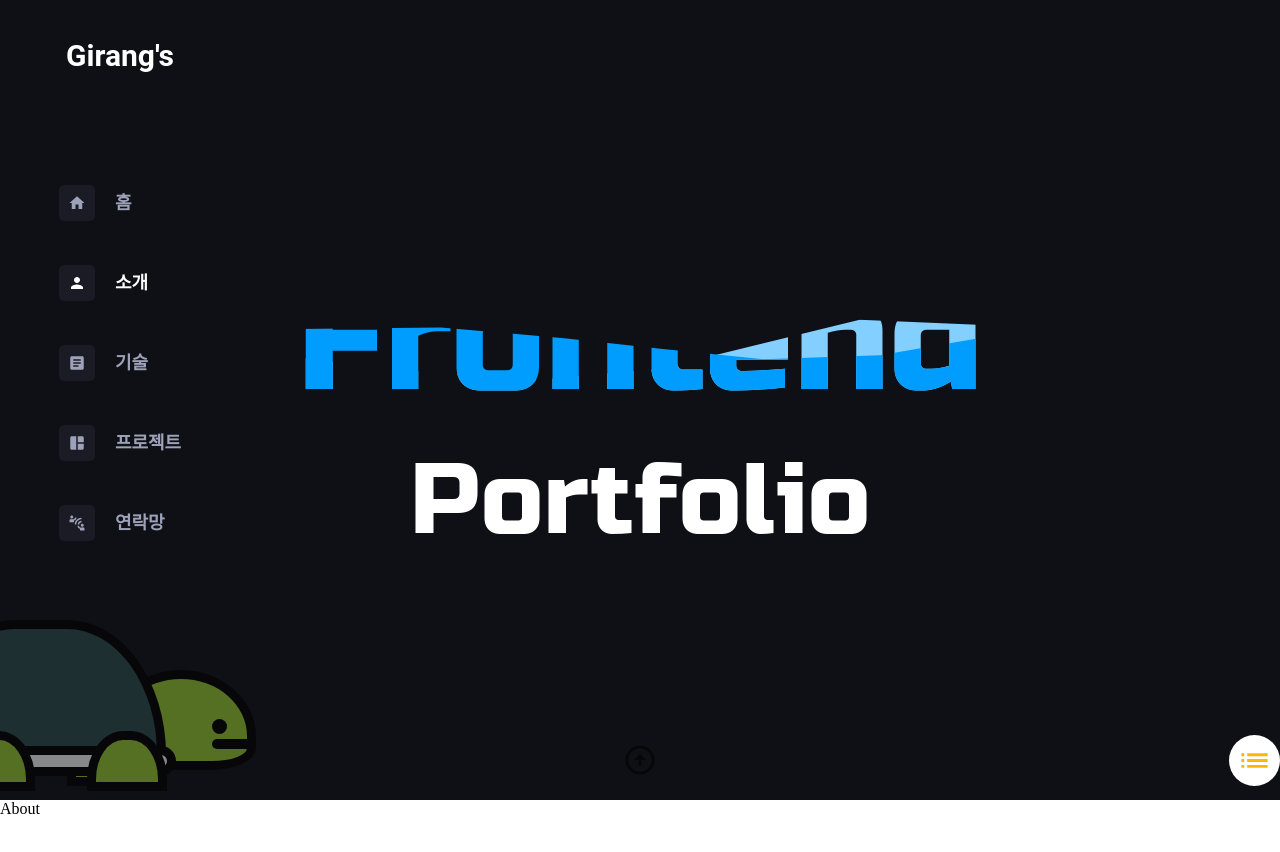
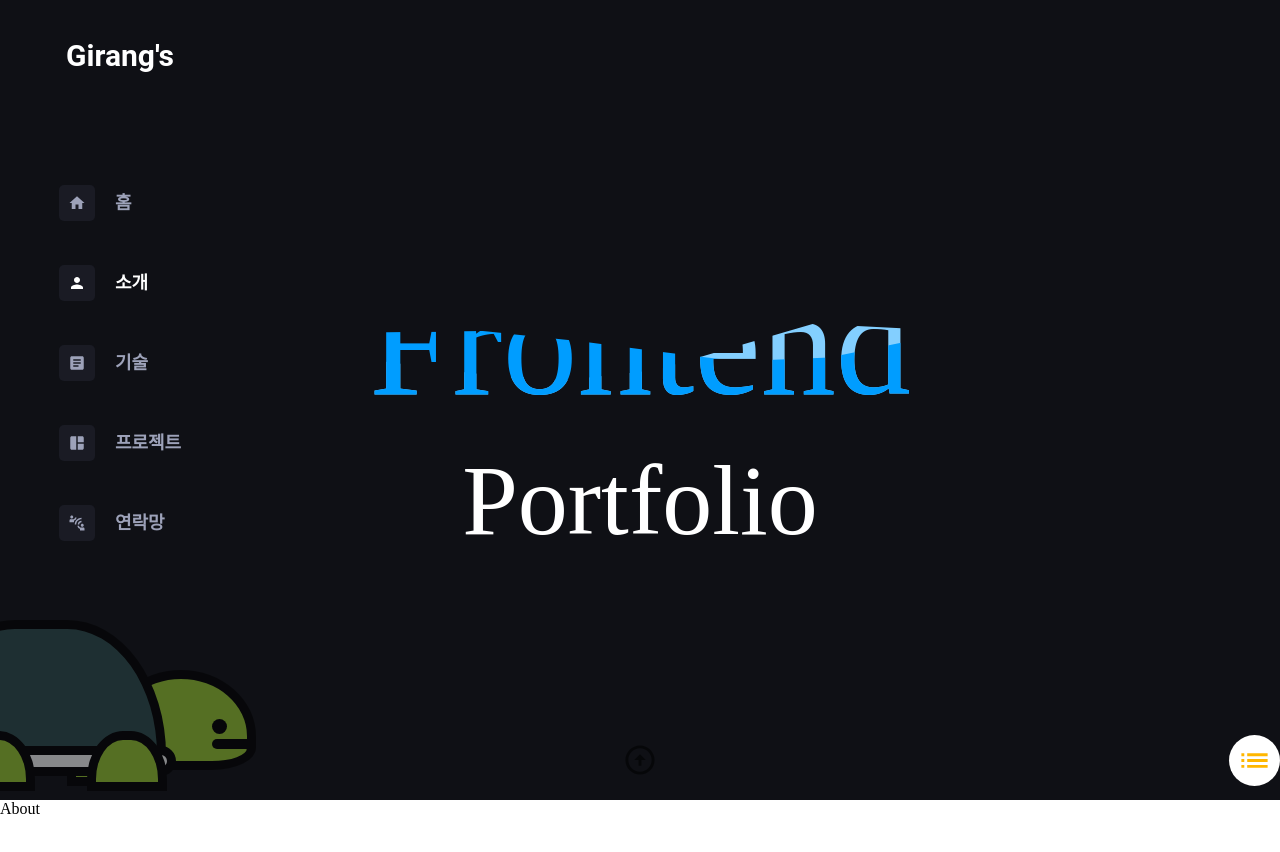
Before and after one commit to choigirang/portfolio, a React (Create React App) app: page /about in a window 1280 px wide. Shown: the top 852 px of the page. Built offline with nearby package versions, Linux system fonts and the light colour scheme.

Commit message:
style: add font SCoreDream

```diff
--- a/src/styles/global.css
+++ b/src/styles/global.css
@@ -1,5 +1,84 @@
-@import url('https://fonts.googleapis.com/css2?family=Russo+One&display=swap');
-
+@font-face {
+  font-family: 'SCoreDream';
+  font-weight: 100;
+  font-style: normal;
+  src:
+    url(https://cdn.jsdelivr.net/gh/webfontworld/SCoreDream/SCoreDream1.woff2) format('woff2'),
+    url(https://cdn.jsdelivr.net/gh/webfontworld/SCoreDream/SCoreDream1.woff) format('woff');
+  font-display: swap;
+}
+@font-face {
+  font-family: 'SCoreDream';
+  font-weight: 200;
+  font-style: normal;
+  src:
+    url(https://cdn.jsdelivr.net/gh/webfontworld/SCoreDream/SCoreDream2.woff2) format('woff2'),
+    url(https://cdn.jsdelivr.net/gh/webfontworld/SCoreDream/SCoreDream2.woff) format('woff');
+  font-display: swap;
+}
+@font-face {
+  font-family: 'SCoreDream';
+  font-weight: 300;
+  font-style: normal;
+  src:
+    url(https://cdn.jsdelivr.net/gh/webfontworld/SCoreDream/SCoreDream3.woff2) format('woff2'),
+    url(https://cdn.jsdelivr.net/gh/webfontworld/SCoreDream/SCoreDream3.woff) format('woff');
+  font-display: swap;
+}
+@font-face {
+  font-family: 'SCoreDream';
+  font-weight: 400;
+  font-style: normal;
+  src:
+    url(https://cdn.jsdelivr.net/gh/webfontworld/SCoreDream/SCoreDream4.woff2) format('woff2'),
+    url(https://cdn.jsdelivr.net/gh/webfontworld/SCoreDream/SCoreDream4.woff) format('woff');
+  font-display: swap;
+}
+@font-face {
+  font-family: 'SCoreDream';
+  font-weight: 500;
+  font-style: normal;
+  src:
+    url(https://cdn.jsdelivr.net/gh/webfontworld/SCoreDream/SCoreDream5.woff2) format('woff2'),
+    url(https://cdn.jsdelivr.net/gh/webfontworld/SCoreDream/SCoreDream5.woff) format('woff');
+  font-display: swap;
+}
+@font-face {
+  font-family: 'SCoreDream';
+  font-weight: 600;
+  font-style: normal;
+  src:
+    url(https://cdn.jsdelivr.net/gh/webfontworld/SCoreDream/SCoreDream6.woff2) format('woff2'),
+    url(https://cdn.jsdelivr.net/gh/webfontworld/SCoreDream/SCoreDream6.woff) format('woff');
+  font-display: swap;
+}
+@font-face {
+  font-family: 'SCoreDream';
+  font-weight: 700;
+  font-style: normal;
+  src:
+    url(https://cdn.jsdelivr.net/gh/webfontworld/SCoreDream/SCoreDream7.woff2) format('woff2'),
+    url(https://cdn.jsdelivr.net/gh/webfontworld/SCoreDream/SCoreDream7.woff) format('woff');
+  font-display: swap;
+}
+@font-face {
+  font-family: 'SCoreDream';
+  font-weight: 800;
+  font-style: normal;
+  src:
+    url(https://cdn.jsdelivr.net/gh/webfontworld/SCoreDream/SCoreDream8.woff2) format('woff2'),
+    url(https://cdn.jsdelivr.net/gh/webfontworld/SCoreDream/SCoreDream8.woff) format('woff');
+  font-display: swap;
+}
+@font-face {
+  font-family: 'SCoreDream';
+  font-weight: 900;
+  font-style: normal;
+  src:
+    url(https://cdn.jsdelivr.net/gh/webfontworld/SCoreDream/SCoreDream9.woff2) format('woff2'),
+    url(https://cdn.jsdelivr.net/gh/webfontworld/SCoreDream/SCoreDream9.woff) format('woff');
+  font-display: swap;
+}
 :root {
   width: 100%;
   display: flex;
```
